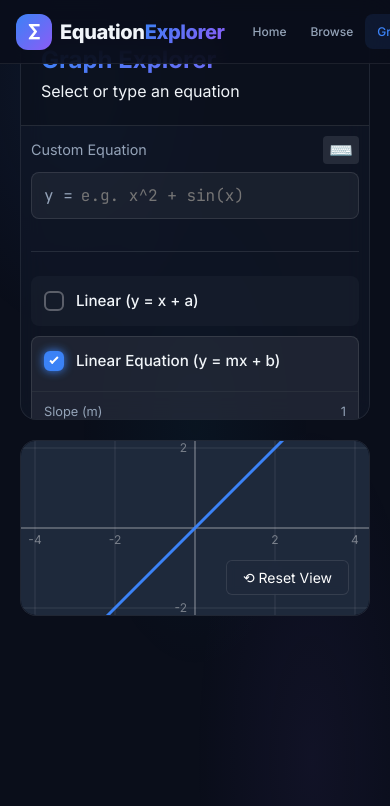
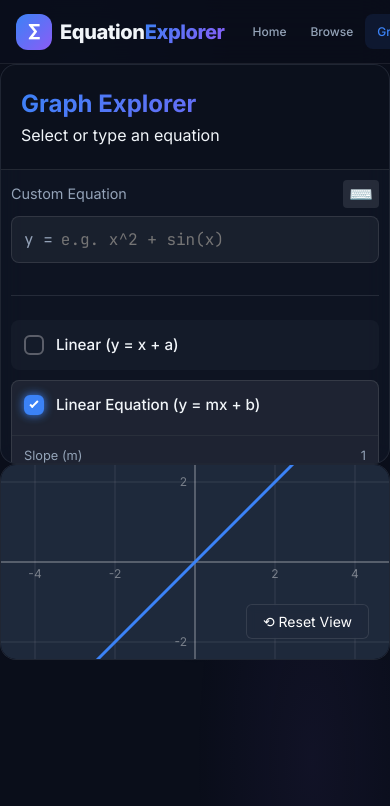
Before and after one commit to punyopan/equation-explorer, a React (Vite) app: page /#/graph in a window 390 px wide. Shown: the top 806 px of the page. Built offline with nearby package versions, Linux system fonts and the light colour scheme.

Commit message:
style: fix missing safe area for fixed navbar on mobile

```diff
--- a/src/pages/EquationNetwork.css
+++ b/src/pages/EquationNetwork.css
@@ -3,7 +3,7 @@
 .equation-network {
   max-width: 1400px;
   margin: 0 auto;
-  padding: 0 var(--space-4, 16px);
+  padding: calc(var(--navbar-height) + var(--space-8)) var(--space-4) 0;
 }
 
 .equation-network__header {
--- a/src/pages/GraphExplorer.css
+++ b/src/pages/GraphExplorer.css
@@ -1,8 +1,8 @@
 .graph-explorer {
   display: flex;
-  height: calc(100vh - 80px); /* Subtract navbar height */
-  padding: 20px;
-  gap: 20px;
+  height: calc(100vh - var(--navbar-height)); /* Fill remainder of screen */
+  background: var(--bg-primary);
+  margin-top: var(--navbar-height);
   overflow: hidden;
 }
 
@@ -174,6 +174,7 @@
     flex-direction: column;
     height: auto;
     overflow: visible;
+    /* margin-top is inherited from the base class, cleanly pushing it below the fixed navbar */
   }
 
   .graph-sidebar {
```
